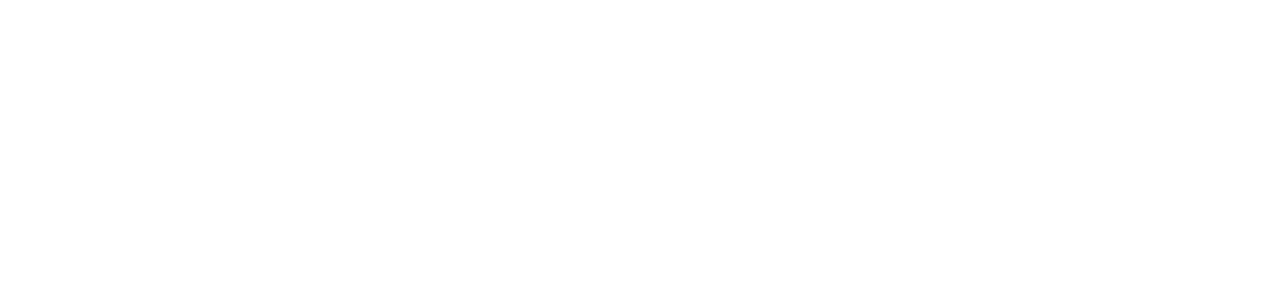
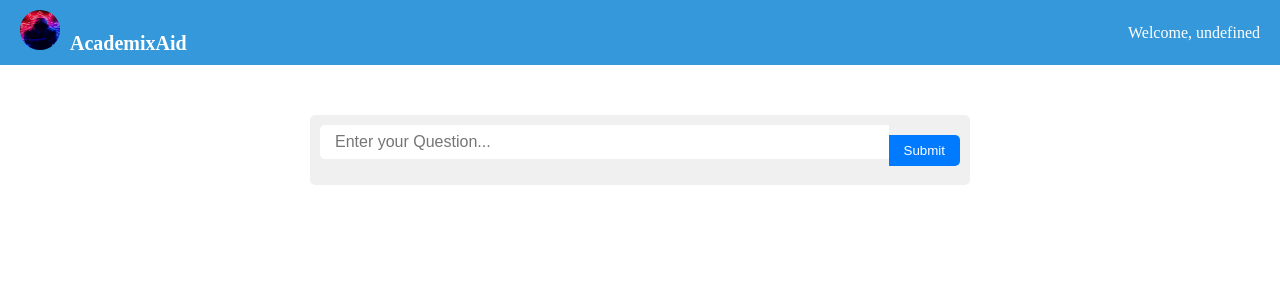
Before and after one commit to Sanil-Surve/AcademixAid, a React (Vite) app in the folder client/: page /home in a window 1280 px wide. Before the commit this address had no page. Shown: the top 300 px of the page. Built offline with nearby package versions, Linux system fonts and the light colour scheme.

Commit message:
initial commit

```diff
--- a/client/src/App.jsx
+++ b/client/src/App.jsx
@@ -9,7 +9,7 @@ const App = () => {
       <Routes>
         <Route path="/signup" element={<SignUp />} exact/>
         <Route path="/login" element={<Login />} exact/>
-        <Route path="/" element={<Home />} exact/>
+        <Route path="/home" element={<Home />} exact/>
       </Routes>
     </Router>
   );
--- a/client/src/screens/Home.jsx
+++ b/client/src/screens/Home.jsx
@@ -2,22 +2,31 @@ import { useState } from "react";
 import InputBar from "../components/InputBar";
 import Navbar from "../components/Navbar";
 
-const Home = () => {
-  const user = `Sanil Surve` // `${firstName}`
-  const [savedQuestion, setSavedQuestion] = useState('')
+const Home = ({ firstName }) => {
+  const user = `${firstName}`; // `${firstName}`
+  const [savedQuestion, setSavedQuestion] = useState([]);
 
   const handleSave = (question) => {
-      setSavedQuestion(question)
-  }
-
+    // setSavedQuestion(question);
+    setSavedQuestion([...savedQuestion, question]);
+  };
 
   return (
     <>
-       <Navbar user={user} />
-       <InputBar onSubmit={handleSave}/>
-       {savedQuestion && <p>{savedQuestion}</p>}
+      <Navbar user={user} />
+      <InputBar onSubmit={handleSave} />
+      {/* {savedQuestion && <p>{savedQuestion}</p>} */}
+      {savedQuestion.length > 0 && (
+        <ul>
+          {savedQuestion.map((question, index) => (
+            <li key={index}>
+              <p>{question}</p> <button>Get Answer</button>
+            </li>
+          ))}
+        </ul>
+      )}
     </>
-  )
-}
+  );
+};
 
-export default Home
+export default Home;
--- a/client/src/screens/SignUp.jsx
+++ b/client/src/screens/SignUp.jsx
@@ -1,7 +1,9 @@
 import { useState } from "react";
 import "../styles/SignUp.css";
+import { Link, useNavigate } from "react-router-dom";
 
 function SignUp() {
+  const navigate = useNavigate();
   const [user, setUser] = useState({
     firstName: " ",
     lastName: " ",
@@ -19,7 +21,7 @@ function SignUp() {
     });
   };
 
-  const handleSubmit = async(event) => {
+  const handleSubmit = async (event) => {
     event.preventDefault();
     console.log(user);
     const response = await fetch(`http://localhost:8080/create-user`, {
@@ -29,15 +31,15 @@ function SignUp() {
       credentials: "same-origin", // include, *same-origin, omit
       headers: {
         "Content-Type": "application/json",
-        // 'Content-Type': 'application/x-www-form-urlencoded',
       },
       redirect: "follow", // manual, *follow, error
       referrerPolicy: "no-referrer", // no-referrer, *no-referrer-when-downgrade, origin, origin-when-cross-origin, same-origin, strict-origin, strict-origin-when-cross-origin, unsafe-url
       body: JSON.stringify(user), // body data type must match "Content-Type" header
     });
     const res = response.json();
-    console.log(res)
+    console.log(res);
     setUser({ firstName: " ", lastName: " ", email: " ", password: " " });
+    navigate("/home");
   };
 
   return (
@@ -84,7 +86,9 @@ function SignUp() {
             Register
           </button>
         </form>
-        <p>If you already a user kindly</p><a href="/login">Login</a>
+        <p>
+          If you already a user kindly <Link to="/login">Login</Link>
+        </p>
       </div>
     </div>
   );
```
